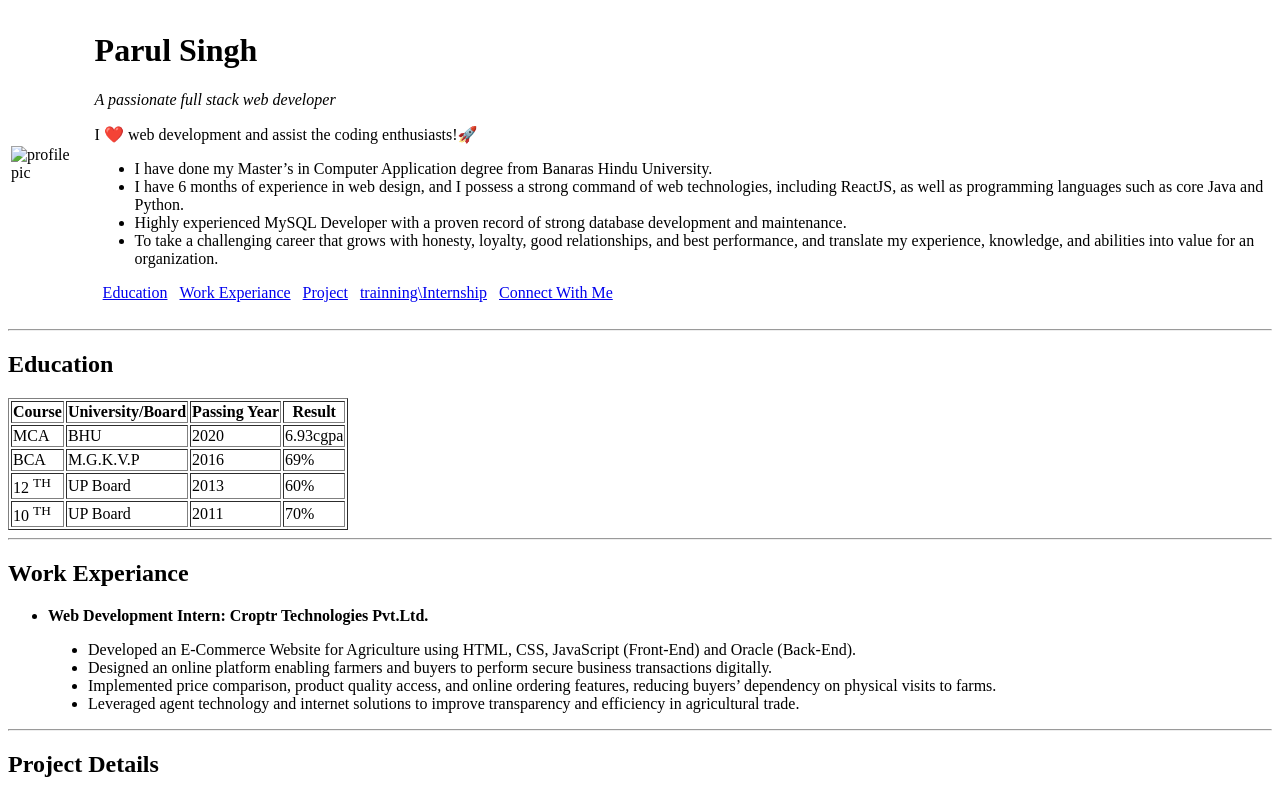
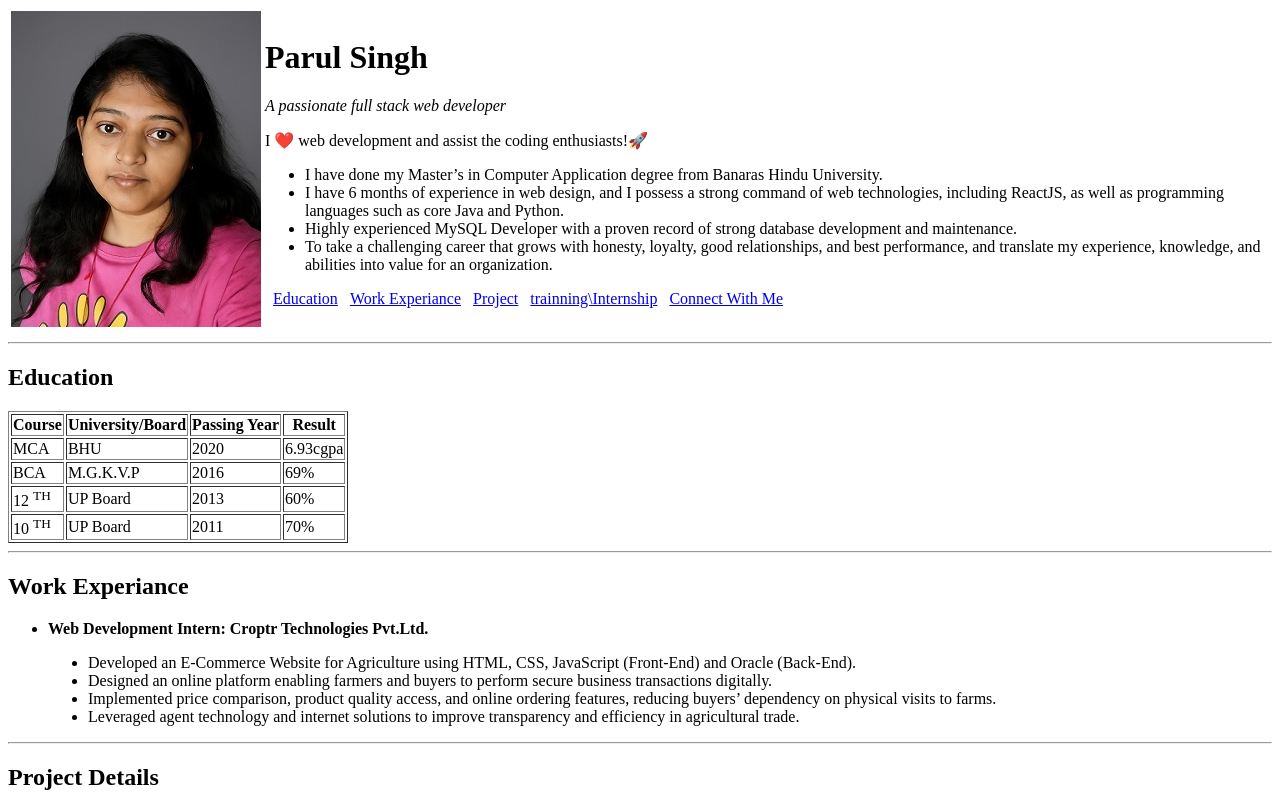
Before and after one commit to Parul1807/MyResumeDemo, a plain HTML site: page index.html in a window 1280 px wide. Shown: the top 795 px of the page. Drawn offline with Linux system fonts and the light colour scheme.

Commit message:
Update index.html

```diff
--- a/index.html
+++ b/index.html
@@ -10,7 +10,7 @@
     <!-- header part sart -->
      <table>
         <tr>
-            <td> <img src="images.jpeg" alt="profile pic"></td>
+            <td> <img src="images.jpg" alt="profile pic"></td>
             <td>
                 <h1>Parul Singh</h1>
                 <p><i>A passionate full stack web developer</i></p>
```
